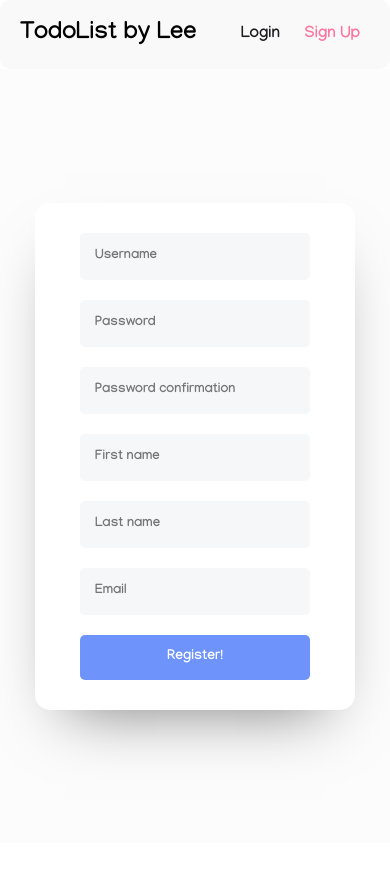
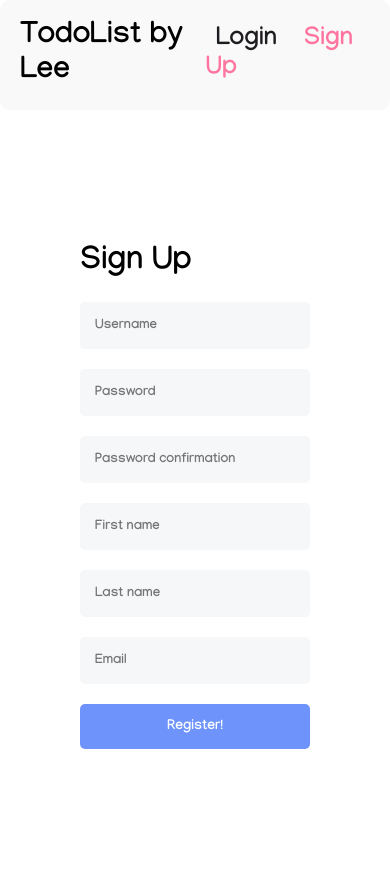
Before and after one commit to vitualizz/django-todoList, a Django app: page /users/signup/ in a window 390 px wide. Before the commit the page ends 755 px from the top, so only its background shows below. Run offline with Django 3.2, Linux system fonts and the light colour scheme; style sheets or scripts are compiled from the project's sources; some libraries are stand-ins or nearby versions.

Commit message:
responsive

```diff
--- /dev/null
+++ b/static/styles/base/_variables.sass
@@ -0,0 +1,4 @@
+$mobile: 576px
+$tablet: 768px
+$desktop: 992px
+$large: 1200px
--- a/static/styles/components/_forms.sass
+++ b/static/styles/components/_forms.sass
@@ -1,4 +1,7 @@
 .form
+  &__title
+    margin: 10px 35px
+
   &__fieldInput, &__btnSave
     @include generic-box
 
--- a/static/styles/components/_navigation.sass
+++ b/static/styles/components/_navigation.sass
@@ -6,6 +6,8 @@
   justify-content: space-between
   padding: 20px
   max-height: 70px
+  &__logo
+    font-size: 20px
 
   &__actions
     &Link
@@ -13,6 +15,10 @@
       color: $navigation__actionsLink--color
       margin: 0 10px
       transition: all 0.2s ease-in-out
+      font-size: 25px
+
+      @include large
+        font-size: 20px
 
       &:hover, &Active
         color: $navigation__actionsLinkActive--color
--- a/static/styles/helpers/_mixins.sass
+++ b/static/styles/helpers/_mixins.sass
@@ -5,3 +5,19 @@
   border-radius: 5px
   outline: none
   border: none
+
+@mixin mobile
+  @media only screen and (min-width: $mobile)
+    @content
+
+@mixin tablet
+  @media only screen and (min-width: $tablet)
+    @content
+
+@mixin desktop
+  @media only screen and (min-width: $desktop)
+    @content
+
+@mixin large
+  @media only screen and (min-width: $large)
+    @content
--- a/static/styles/layouts/_account.sass
+++ b/static/styles/layouts/_account.sass
@@ -1,13 +1,25 @@
 .l-account
-  background: $l-account--background
+  background: $white
   height: calc(100vh - 70px)
   position: relative
   width: 100%
   display: flex
+
+  @include desktop
+    background: $l-account--background
+
   &__wrapper
     background: $white
     border-radius: 15px
-    box-shadow: 0 30px 60px -30px rgba(0, 0, 0, .5)
     margin: auto
     padding: 20px 10px
     width: fit-content
+    @include tablet
+      transform: scale(1.5)
+
+    @include desktop
+      transform: scale(2)
+      box-shadow: 0 30px 60px -30px rgba(0, 0, 0, .5)
+
+    @include large
+      transform: scale(1)
--- a/static/styles/main.sass
+++ b/static/styles/main.sass
@@ -1,12 +1,13 @@
 // Themes
 @import './themes/principal'
-
-// Helpers
-@import './helpers/mixins'
 
 // Base
 @import './base/reset'
 @import './base/typography'
+@import './base/variables'
+
+// Helpers
+@import './helpers/mixins'
 
 // Layout
 @import './layouts/account'
--- a/users/templates/users/login.html
+++ b/users/templates/users/login.html
@@ -6,12 +6,13 @@
 {% endblock %}
 
 {% block container %}
-
   <form
     method='POST'
     action='{% url 'users:login' %}'
     class='form'
   >
+    <h1 class='form__title'>Log In</h1>
+
     {% csrf_token %}
 
     {% for hidden in form.hidden_fields %}
--- a/users/templates/users/signup.html
+++ b/users/templates/users/signup.html
@@ -6,12 +6,13 @@
 {% endblock %}
 
 {% block container %}
-
   <form
     method='POST'
     action='{% url 'users:signup' %}'
     class='form'
   >
+    <h1 class='form__title'>Sign Up</h1>
+
     {% csrf_token %}
 
     {% for hidden in form.hidden_fields %}
```
Also changed, not shown: static/styles/main.css (+24 -4 lines), 1 other file.
